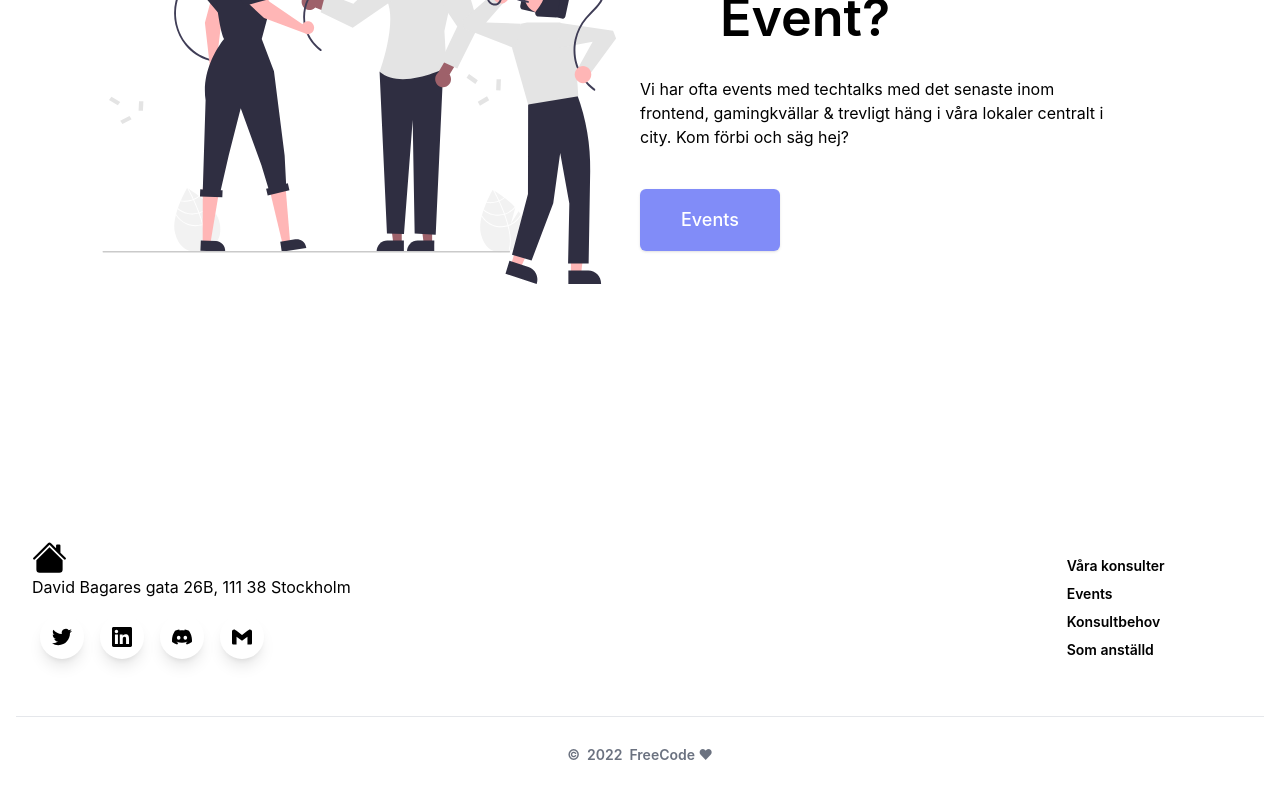
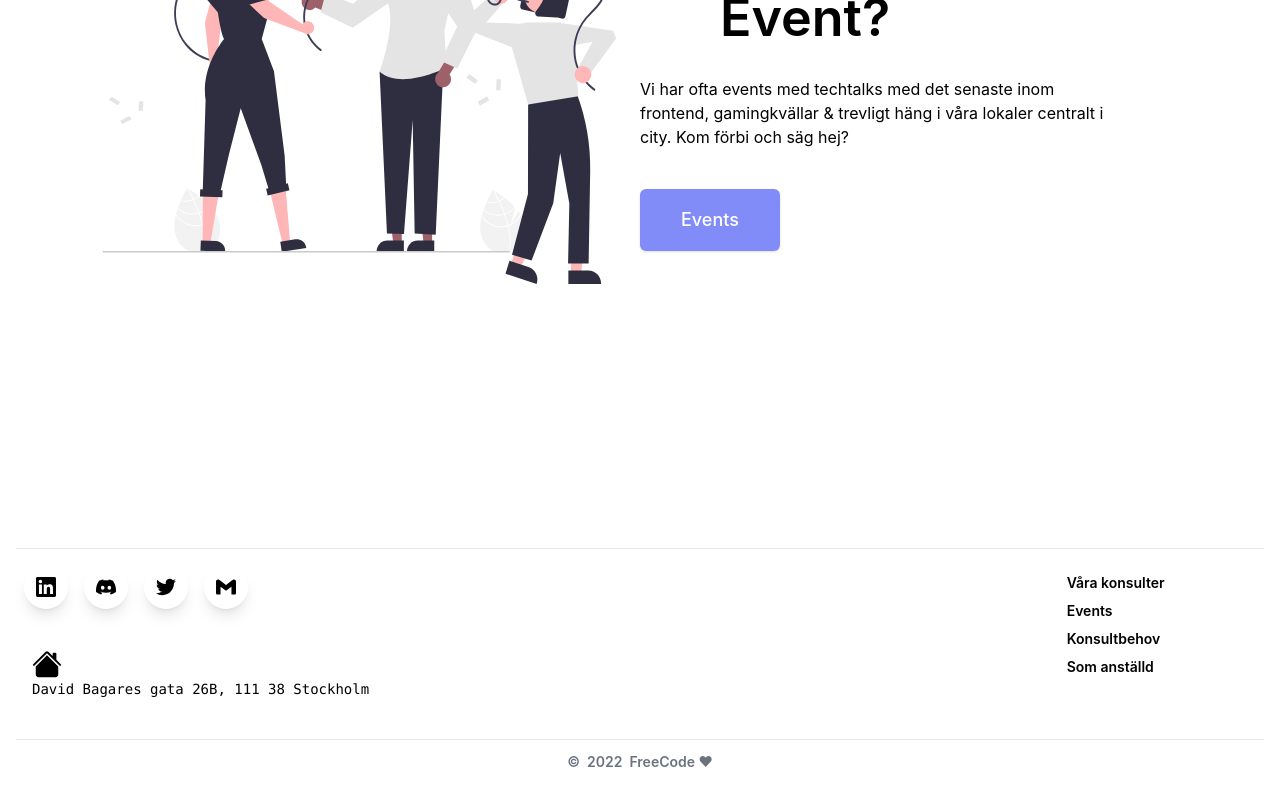
Before and after one commit to hampusfredriksson/freecode-web, a Next.js app: page / in a window 1280 px wide. Shown: the part 1734-2534 px from the top of the page. Built offline with nearby package versions, Linux system fonts and the light colour scheme.

Commit message:
fix: css in footer

```diff
--- a/components/footer.tsx
+++ b/components/footer.tsx
@@ -12,28 +12,10 @@ export default function footer() {
     <>
       <footer className="relative pt-8 pb-6">
         <div className="container mx-auto px-4">
+          <hr className="my-2 border-gray-200" />
           <div className="flex flex-wrap text-left lg:text-left">
             <div className="w-full lg:w-6/12 px-4 mb-8">
-              <BsFillHouseFill size={35} />
-              <h5 className="text-md mt-0 mb-2">
-                <a
-                  href="https://www.google.se/maps/place/David+Bagares+gata+26B,+111+38+Stockholm/@59.3372595,18.0633202,17z/data=!3m1!4b1!4m5!3m4!1s0x465f9d5d679ff00d:0xa827691a1a799dcb!8m2!3d59.3372595!4d18.0655088"
-                  target="_blank"
-                  rel="noreferrer">
-                  David Bagares gata 26B, 111 38 Stockholm
-                </a>
-              </h5>
-              <div className="my-4 lg:mb-0 flex flex-row justify-start items-start">
-                <a
-                  href="https://twitter.com/FreeCodeAB"
-                  target="no_blank"
-                  rel="noreferrer">
-                  <button
-                    className={`${buttonStyling} hover:text-twitter`}
-                    type="button">
-                    <SiTwitter size={20} />
-                  </button>
-                </a>
+              <div className="my-2 lg:mb-0 flex flex-row justify-start -mx-4 items-start">
                 <a
                   href="https://www.linkedin.com/company/freecode/"
                   target="no_blank"
@@ -54,6 +36,16 @@ export default function footer() {
                     <SiDiscord size={20} />
                   </button>
                 </a>
+                <a
+                  href="https://twitter.com/FreeCodeAB"
+                  target="no_blank"
+                  rel="noreferrer">
+                  <button
+                    className={`${buttonStyling} hover:text-twitter`}
+                    type="button">
+                    <SiTwitter size={20} />
+                  </button>
+                </a>
                 <a href="mailto:info@freecode.se">
                   <button
                     className={`${buttonStyling} hover:text-mail`}
@@ -61,6 +53,18 @@ export default function footer() {
                     <SiGmail size={20} />
                   </button>
                 </a>
+              </div>
+              <div className="mt-10">
+                <BsFillHouseFill size={30} />
+                <h4 className="text-sm">
+                  <a
+                    href="https://www.google.se/maps/place/David+Bagares+gata+26B,+111+38+Stockholm/@59.3372595,18.0633202,17z/data=!3m1!4b1!4m5!3m4!1s0x465f9d5d679ff00d:0xa827691a1a799dcb!8m2!3d59.3372595!4d18.0655088"
+                    target="_blank"
+                    rel="noreferrer"
+                    className="font-mono">
+                    David Bagares gata 26B, 111 38 Stockholm
+                  </a>
+                </h4>
               </div>
             </div>
             <div className="w-full lg:w-6/12 px-4">
@@ -100,7 +104,7 @@ export default function footer() {
               </div>
             </div>
           </div>
-          <hr className="my-6 border-gray-200" />
+          <hr className="my-2 border-gray-200" />
           <div className="flex flex-wrap items-center md:justify-between justify-center">
             <div className="w-full md:w-4/12 px-4 mx-auto text-center">
               <div className="text-sm text-gray-500 flex justify-center font-semibold py-1">
```
